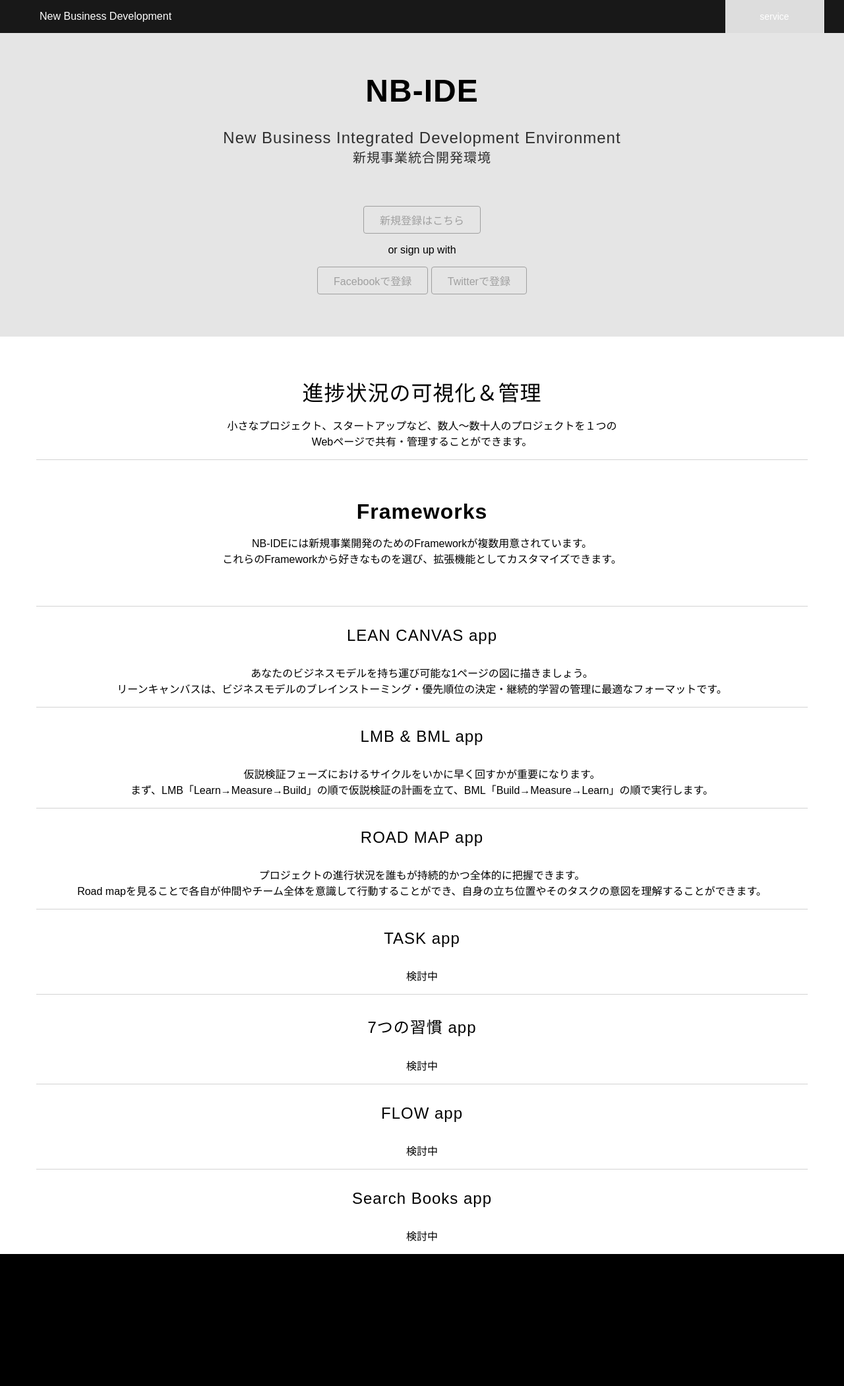
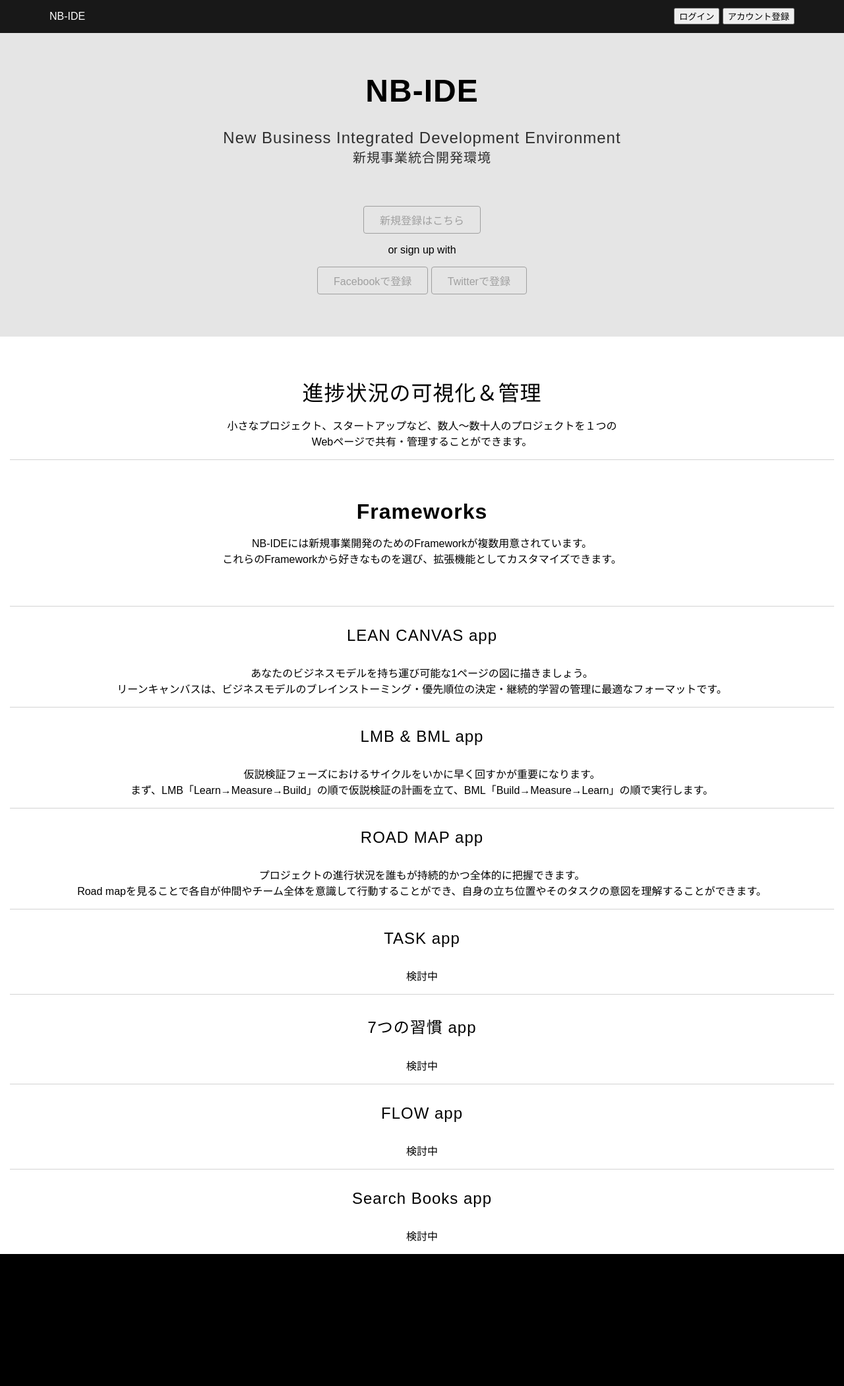
Before and after one commit to yuma1004/NB-IDE, a Python web app: template templates/NB-IDE/index.html in a window 1280 px wide. Shown: the whole page at 66% size. Run offline with Jinja, Linux system fonts and the light colour scheme; the template is opened without the code that fills it, so the values that code supplies are empty; some libraries are stand-ins or nearby versions.

Commit message:
パス修正しました。

```diff
--- a/static/NB-IDE/css/style.css
+++ b/static/NB-IDE/css/stylesheet.css
@@ -5,7 +5,7 @@ body {
 }
 
 .container {
-    width: 1170px;
+    width: auto;
     padding: 0px 15px;
     margin: auto;
 }
@@ -48,9 +48,10 @@ header {
 }
 
 .header-right{
+    float: right;
+    margin-right: 60px;
+    line-height: 50px;
 
-    background-color: rgba(255, 255, 255, 0.3);
-    margin-left: 1100px;
 
 }
 
--- a/templates/NB-IDE/index.html
+++ b/templates/NB-IDE/index.html
@@ -5,7 +5,7 @@
         <script src="https://code.jquery.com/jquery-3.0.0.min.js"></script>
         <script src="https://code.jquery.com/ui/1.12.0/jquery-ui.js"></script>
         <script type="text/javascript" src="js/script.js"></script>
-        <link rel="stylesheet" type="text/css" href="css/style.css">
+        <link rel="stylesheet" type="text/css" href="../../../NB-IDE/static/NB-IDE/css/stylesheet.css">
         <link rel="stylesheet" href="https://code.jquery.com/ui/1.12.1/themes/base/jquery-ui.css">
 
         <title>NB-IDE</title>
@@ -13,23 +13,17 @@
     <body>
         <!--header ロゴ・App名・会社名など -->
         <header>
-                <!-- <div class="container"> -->
-                    <ul class="nav">
-                        <div class="header-left">
-                                <a href="../index.html">New Business Development</a>
-                        </div>
-                        <div class="header-right"></div>
-                            <li><a href="#">service</a>
-                                <ul>
-                                    <li><a href="apps/leancanvas-app/index.html" class="LEAN CANVAS.app">LEAN CANVAS.app</a></li>
-                                    <li><a href="apps/lmb-app/index.html" class="LMB.app">LMB.app</a></li>
-                                <ul>
-                            </li>
+          <div class="container header-a">
+              <div class="header-left">
+                  <a href="＃">NB-IDE</a>
 
-                        </div>
-                    </ul>
-                <!-- </div> -->
-            </header>
+              </div>
+              <div class="header-right">
+                  <input class="signup" type="button" value="ログイン">
+                  <input class="#" type="button" value="アカウント登録">
+              </div>
+          </div>
+      </header>
 
         <!-- top-wrapper サービス紹介説明 -->
         <div class="top-wrapper">
--- a/templates/leancanvas-app var1/index.html
+++ b/templates/leancanvas-app ver1/index.html
@@ -7,7 +7,7 @@
         <script type="text/javascript" src="sticky-note-container.js"></script>
 
 
-        <link rel="stylesheet" type="text/css" href="sticky-note.css">
+        <link rel="stylesheet" type="text/css" href="../../../NB-IDE/static/leancanvas-app ver1/css/stylesheet.css">
 
 
         <title>付箋Apps</title>
@@ -109,6 +109,6 @@
 
 
         <!-- jsを機能させる為に必須 -->
-        <script src="sticky-note.js"></script>
+        <script src="../../../NB-IDE/static/leancanvas-app ver1/js/script.js"></script>
     </body>
 </html>
--- a/templates/leancanvas-app var2/index.html
+++ b/templates/leancanvas-app ver2/index.html
@@ -4,10 +4,8 @@
         <meta charset="utf8">
         <script src="https://code.jquery.com/jquery-3.0.0.min.js"></script>
         <script src="https://code.jquery.com/ui/1.12.0/jquery-ui.js"></script>
-        <script type="text/javascript" src="script.js"></script>
 
-
-        <link rel="stylesheet" type="text/css" href="style.css">
+        <link rel="stylesheet" type="text/css" href="../../../NB-IDE/static/leancanvas-app ver2/css/stylesheet.css">
         <link rel="stylesheet" href="https://code.jquery.com/ui/1.12.1/themes/base/jquery-ui.css">
 
         <title>Lean Canvas app var2</title>
@@ -159,6 +157,6 @@
                 </table>
 
         <!-- jsを機能させる為に必須 -->
-        <script src="script.js"></script>
+        <script src="../../../NB-IDE/static/leancanvas-app ver2/js/script.js"></script>
     </body>
 </html>
--- a/templates/task-app ver2/index.html
+++ b/templates/task-app ver2/index.html
@@ -8,7 +8,7 @@
         <script src="https://cdnjs.cloudflare.com/ajax/libs/jquery-cookie/1.4.1/jquery.cookie.js"></script>
 
 
-        <link rel="stylesheet" type="text/css" href="stylesheet.css">
+        <link rel="stylesheet" type="text/css" href="../../../NB-IDE/static/task-app ver2/css/stylesheet.css">
         <link rel="stylesheet" href="https://code.jquery.com/ui/1.12.1/themes/base/jquery-ui.css">
         <!-- Font Awesome 5.7.1 -->
         <link rel="stylesheet" href="https://use.fontawesome.com/releases/v5.7.1/css/all.css" integrity="sha384-fnmOCqbTlWIlj8LyTjo7mOUStjsKC4pOpQbqyi7RrhN7udi9RwhKkMHpvLbHG9Sr" crossorigin="anonymous">
@@ -71,6 +71,6 @@
 
 
     <!-- jsを機能させる為に必須 -->
-    <script src="script.js"></script>
+    <script src="../../../NB-IDE/static/task-app ver2/js/script.js"></script>
 </body>
 </html>
```
Also changed, not shown: static/leancanvas-app ver1/css/stylesheet.css (renamed from static/leancanvas-app var1/css/sticky-note.css), static/leancanvas-app ver1/js/script.js (renamed from static/leancanvas-app var1/js/sticky-note.js), static/leancanvas-app ver2/css/stylesheet.css (renamed from static/leancanvas-app var2/css/style.css), static/leancanvas-app ver2/js/script.js (renamed from static/leancanvas-app var2/js/script.js), templates/leancanvas-app ver1/img/リーンキャンバス.png (renamed from templates/leancanvas-app var1/img/リーンキャンバス.png), 8 other files.
